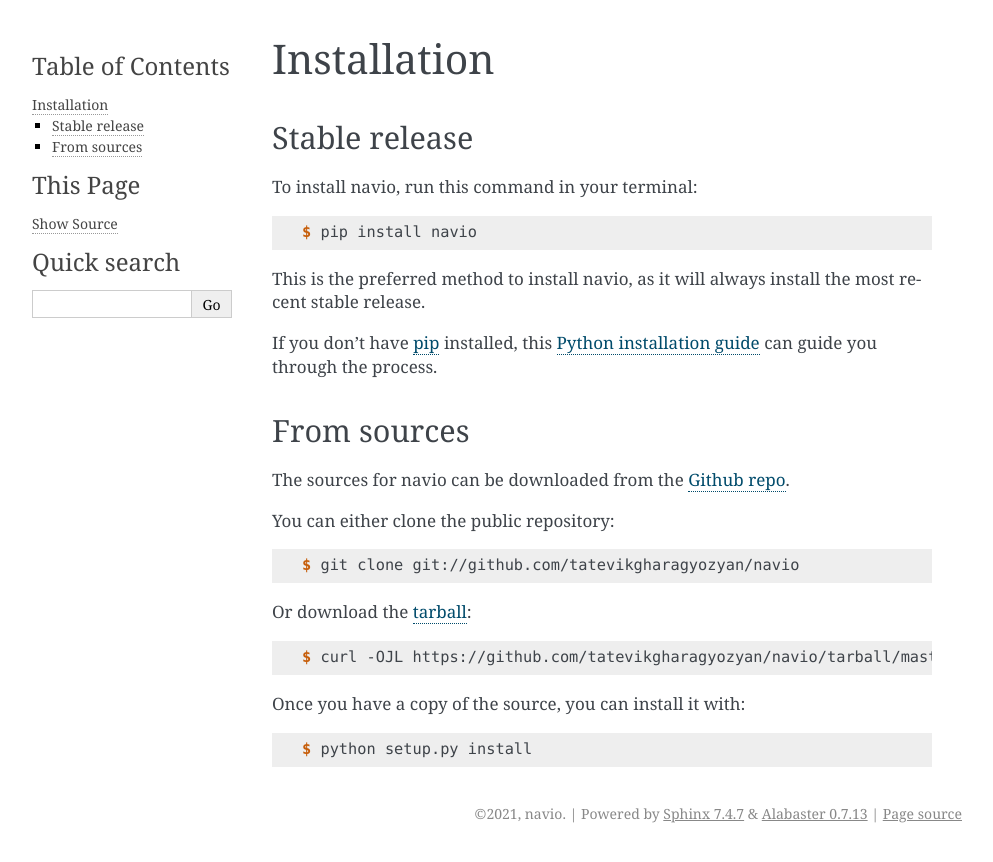
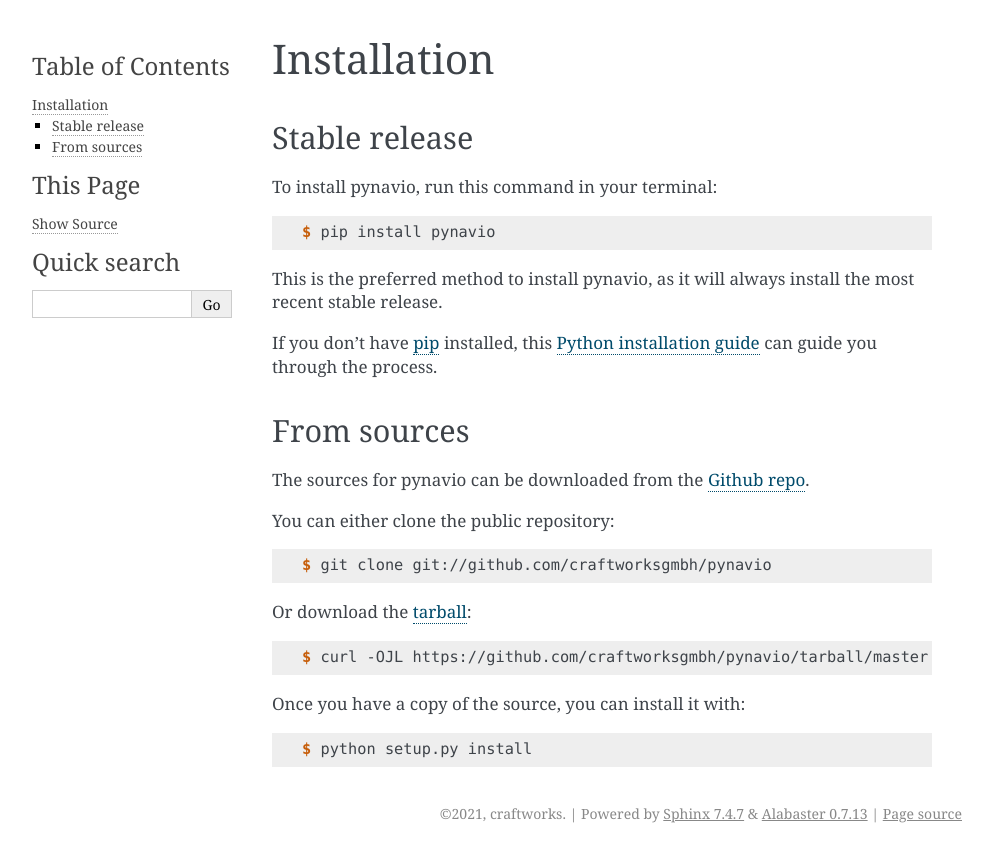
Before and after one commit to craftworksgmbh/craftworks-pynavio, a Sphinx documentation site: the page built from docs/installation.rst, in a window 1280 px wide. Shown: the top 862 px of the page, without its empty margins (148-1141 px from the left). Built offline with Sphinx 7.4.7, drawn with Linux system fonts in a browser that asks for light colours; pages that are not in the unit, such as notebooks, are missing from menus.

Commit message:
refactor(NAVIO-1457): renames the project to pynavio, changes the author to craftworks

```diff
--- a/AUTHORS.rst
+++ b/AUTHORS.rst
@@ -5,7 +5,7 @@ Credits
 Development Lead
 ----------------
 
-* navio <tatevik.gharagyozyan@craftworks.at>
+* craftworks <dev-accounts@craftworks.at>
 
 Contributors
 ------------
--- a/HISTORY.rst
+++ b/HISTORY.rst
@@ -2,7 +2,7 @@
 History
 =======
 
-0.1.0 (2021-09-06)
+0.0.1 (2021-09-07)
 ------------------
 
 * First release on PyPI.
--- a/docs/conf.py
+++ b/docs/conf.py
@@ -1,6 +1,6 @@
 #!/usr/bin/env python
 #
-# navio documentation build configuration file, created by
+# pynavio documentation build configuration file, created by
 # sphinx-quickstart on Fri Jun  9 13:47:02 2017.
 #
 # This file is execfile()d with the current directory set to its
@@ -21,7 +21,7 @@ import os
 import sys
 sys.path.insert(0, os.path.abspath('..'))
 
-import navio
+import pynavio
 
 # -- General configuration ---------------------------------------------
 
@@ -46,18 +46,18 @@ source_suffix = '.rst'
 master_doc = 'index'
 
 # General information about the project.
-project = 'navio'
-copyright = "2021, navio"
-author = "navio"
+project = 'pynavio'
+copyright = "2021, craftworks"
+author = "craftworks"
 
 # The version info for the project you're documenting, acts as replacement
 # for |version| and |release|, also used in various other places throughout
 # the built documents.
 #
 # The short X.Y version.
-version = navio.__version__
+version = pynavio.__version__
 # The full version, including alpha/beta/rc tags.
-release = navio.__version__
+release = pynavio.__version__
 
 # The language for content autogenerated by Sphinx. Refer to documentation
 # for a list of supported languages.
@@ -100,7 +100,7 @@ html_static_path = ['_static']
 # -- Options for HTMLHelp output ---------------------------------------
 
 # Output file base name for HTML help builder.
-htmlhelp_basename = 'naviodoc'
+htmlhelp_basename = 'pynaviodoc'
 
 
 # -- Options for LaTeX output ------------------------------------------
@@ -127,9 +127,9 @@ latex_elements = {
 # (source start file, target name, title, author, documentclass
 # [howto, manual, or own class]).
 latex_documents = [
-    (master_doc, 'navio.tex',
-     'navio Documentation',
-     'navio', 'manual'),
+    (master_doc, 'pynavio.tex',
+     'pynavio Documentation',
+     'craftworks', 'manual'),
 ]
 
 
@@ -138,8 +138,8 @@ latex_documents = [
 # One entry per manual page. List of tuples
 # (source start file, name, description, authors, manual section).
 man_pages = [
-    (master_doc, 'navio',
-     'navio Documentation',
+    (master_doc, 'pynavio',
+     'pynavio Documentation',
      [author], 1)
 ]
 
@@ -150,10 +150,10 @@ man_pages = [
 # (source start file, target name, title, author,
 #  dir menu entry, description, category)
 texinfo_documents = [
-    (master_doc, 'navio',
-     'navio Documentation',
+    (master_doc, 'pynavio',
+     'pynavio Documentation',
      author,
-     'navio',
+     'pynavio',
      'One line description of project.',
      'Miscellaneous'),
 ]
--- a/docs/index.rst
+++ b/docs/index.rst
@@ -1,4 +1,4 @@
-Welcome to navio's documentation!
+Welcome to pynavio's documentation!
 ======================================
 
 .. toctree::
--- a/docs/installation.rst
+++ b/docs/installation.rst
@@ -8,13 +8,13 @@ Installation
 Stable release
 --------------
 
-To install navio, run this command in your terminal:
+To install pynavio, run this command in your terminal:
 
 .. code-block:: console
 
-    $ pip install navio
+    $ pip install pynavio
 
-This is the preferred method to install navio, as it will always install the most recent stable release.
+This is the preferred method to install pynavio, as it will always install the most recent stable release.
 
 If you don't have `pip`_ installed, this `Python installation guide`_ can guide
 you through the process.
@@ -26,19 +26,19 @@ you through the process.
 From sources
 ------------
 
-The sources for navio can be downloaded from the `Github repo`_.
+The sources for pynavio can be downloaded from the `Github repo`_.
 
 You can either clone the public repository:
 
 .. code-block:: console
 
-    $ git clone git://github.com/tatevikgharagyozyan/navio
+    $ git clone git://github.com/craftworksgmbh/pynavio
 
 Or download the `tarball`_:
 
 .. code-block:: console
 
-    $ curl -OJL https://github.com/tatevikgharagyozyan/navio/tarball/master
+    $ curl -OJL https://github.com/craftworksgmbh/pynavio/tarball/master
 
 Once you have a copy of the source, you can install it with:
 
@@ -47,5 +47,5 @@ Once you have a copy of the source, you can install it with:
     $ python setup.py install
 
 
-.. _Github repo: https://github.com/tatevikgharagyozyan/navio
-.. _tarball: https://github.com/tatevikgharagyozyan/navio/tarball/master
+.. _Github repo: https://github.com/craftworksgmbh/pynavio
+.. _tarball: https://github.com/craftworksgmbh/pynavio/tarball/master
--- a/docs/usage.rst
+++ b/docs/usage.rst
@@ -2,6 +2,6 @@
 Usage
 =====
 
-To use navio in a project::
+To use pynavio in a project::
 
-    import navio
+    import pynavio
--- a/navio/__init__.py
+++ /dev/null
@@ -1,5 +0,0 @@
-"""Top-level package for navio."""
-
-__author__ = """navio"""
-__email__ = 'tatevik.gharagyozyan@craftworks.at'
-__version__ = '0.1.1'
--- /dev/null
+++ b/pynavio/__init__.py
@@ -0,0 +1,5 @@
+"""Top-level package for pynavio."""
+
+__author__ = """craftworks"""
+__email__ = 'dev-accounts@craftworks.at'
+__version__ = '0.0.1'
--- a/setup.cfg
+++ b/setup.cfg
@@ -1,5 +1,5 @@
 [bumpversion]
-current_version = 0.1.1
+current_version = 0.0.1
 commit = True
 tag = True
 
@@ -7,7 +7,7 @@ tag = True
 search = version='{current_version}'
 replace = version='{new_version}'
 
-[bumpversion:file:navio/__init__.py]
+[bumpversion:file:pynavio/__init__.py]
 search = __version__ = '{current_version}'
 replace = __version__ = '{new_version}'
 
@@ -16,6 +16,5 @@ universal = 1
 
 [flake8]
 exclude = docs
-
 [tool:pytest]
 collect_ignore = ['setup.py']
```
Also changed, not shown: CONTRIBUTING.rst (+12 -12 lines), README.rst (+10 -10 lines), setup.py (+7 -7 lines), 10 other files.
